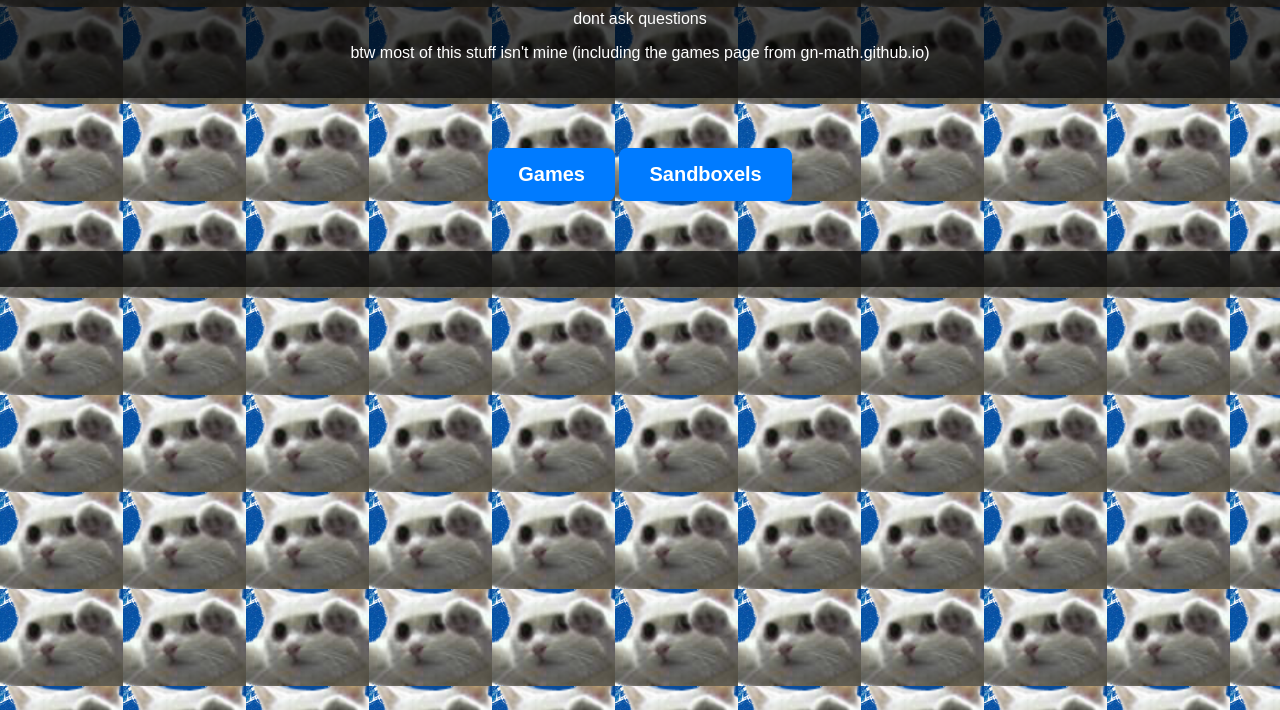
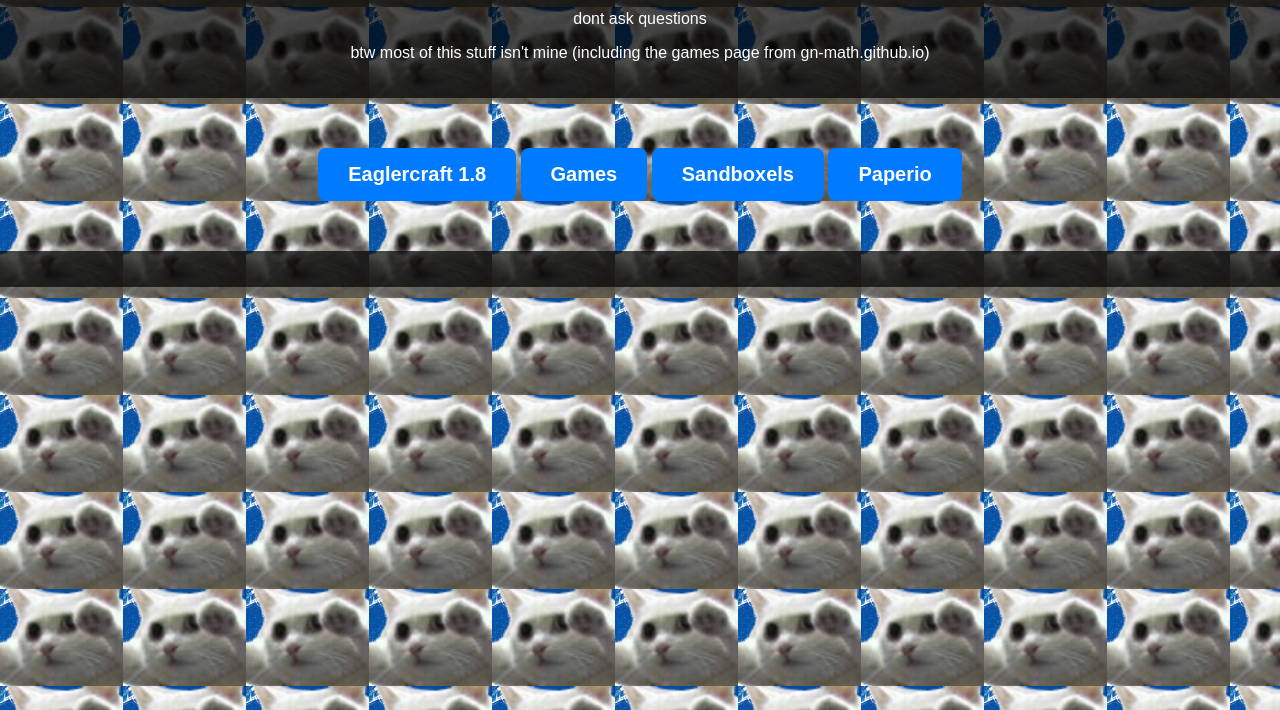
Before and after one commit to seacritsitefourus/seacritsitefourus.github.io, a plain HTML site: page index.html in a window 1280 px wide. Shown: the part 90-800 px from the top of the page. Drawn offline with Linux system fonts and the light colour scheme.

Commit message:
Update index.html

```diff
--- a/index.html
+++ b/index.html
@@ -14,8 +14,10 @@
 
     </header>
     <main>
+        <a href="https://alliblaze.github.io/catorf/EaglercraftX_1.8_u39_Offline_Signed.html" target="_blank" class="big-button">Eaglercraft 1.8</a>
         <a href="https://alliblaze.github.io/catorf/gn-math.html" target="_blank" class="big-button">Games</a>
         <a href="https://alliblaze.github.io/catorf/Sandboxels.html" target="_blank" class="big-button">Sandboxels</a>
+        <a href="https://alliblaze.github.io/catorf/Paper .io1 - OpenProcessing.html" target="_blank" class="big-button">Paperio</a>
     </main>
     <footer>
         <p></p>
```
